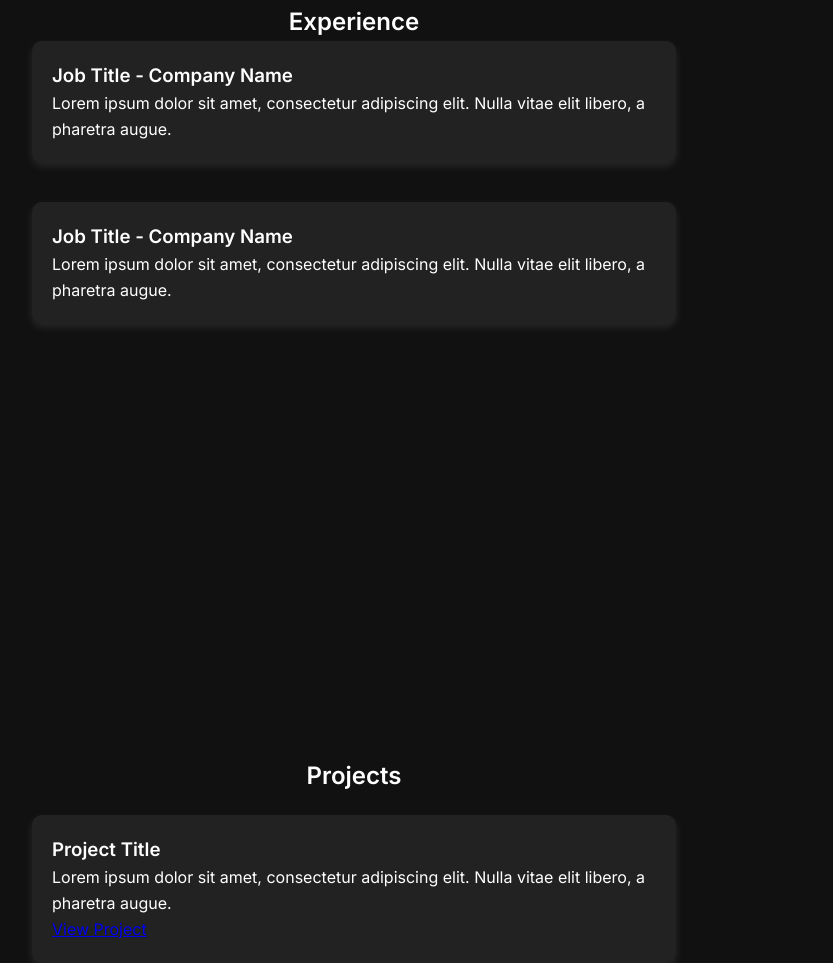
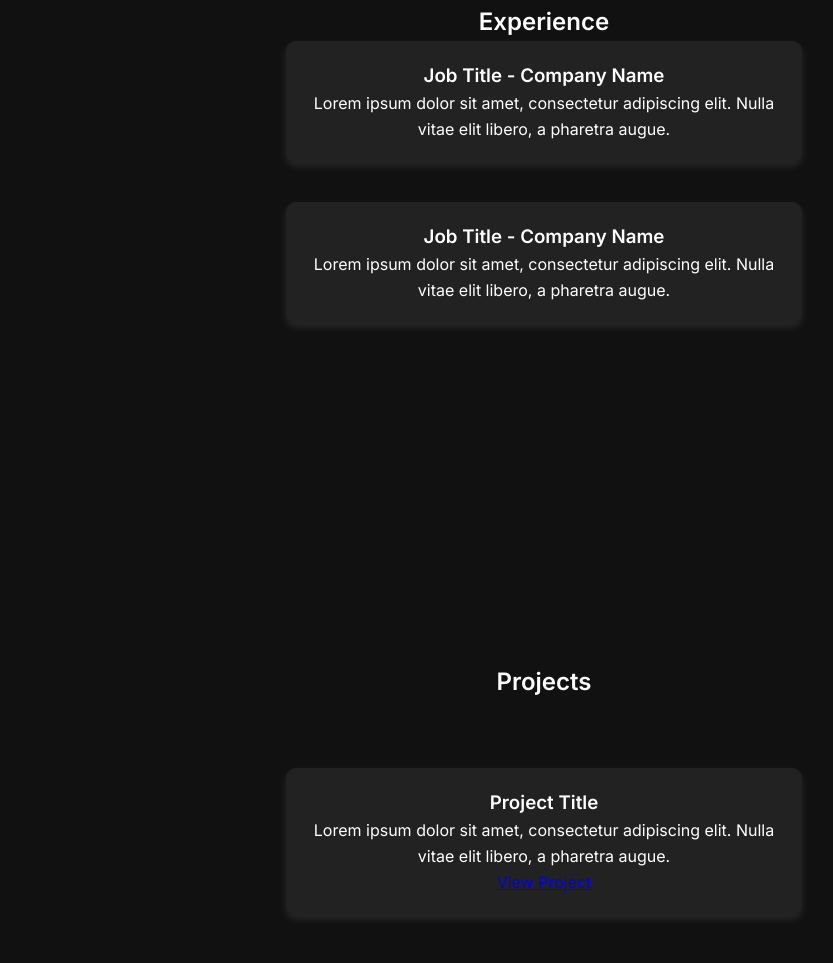
Before and after one commit to chenyang4278/chenyang4278.github.io, a plain HTML site: page index.html in a window 1280 px wide. Shown: the part 1837-2800 px from the top of the page, without its empty margins (96-929 px from the left). Drawn offline with Linux system fonts and the light colour scheme.

Commit message:
Update index.html

```diff
--- a/index.html
+++ b/index.html
@@ -17,6 +17,7 @@
             background: #111;
             color: #fff;
             line-height: 1.6;
+            text-align: center;
         }
         nav {
             position: fixed;
@@ -24,7 +25,7 @@
             top: 0;
             background: rgba(17, 17, 17, 0.9);
             display: flex;
-            justify-content: space-between;
+            justify-content: center;
             padding: 20px 50px;
             z-index: 1000;
             box-shadow: 0 2px 10px rgba(0, 0, 0, 0.3);
@@ -45,13 +46,7 @@
             flex-direction: column;
             justify-content: center;
             align-items: center;
-            text-align: left;
             padding: 80px 10%;
-        }
-        .hero {
-            text-align: left;
-            width: 100%;
-            max-width: 900px;
         }
         .hero h1 {
             font-size: 64px;
@@ -65,26 +60,21 @@
         }
         .about, .experience, .projects, .contact {
             padding: 100px 10%;
-            width: 100%;
             max-width: 900px;
+            margin: auto;
         }
         .experience .timeline {
             display: flex;
             flex-direction: column;
             gap: 40px;
         }
-        .experience .job {
+        .experience .job, .projects .project-card {
             background: #222;
             padding: 20px;
             border-radius: 10px;
             box-shadow: 0px 4px 8px rgba(255, 255, 255, 0.1);
-        }
-        .projects .project-card {
-            background: #222;
-            padding: 20px;
-            border-radius: 10px;
-            margin: 20px 0;
-            box-shadow: 0px 4px 8px rgba(255, 255, 255, 0.1);
+            width: 80%;
+            margin: auto;
         }
         .contact {
             background: #000;
```
